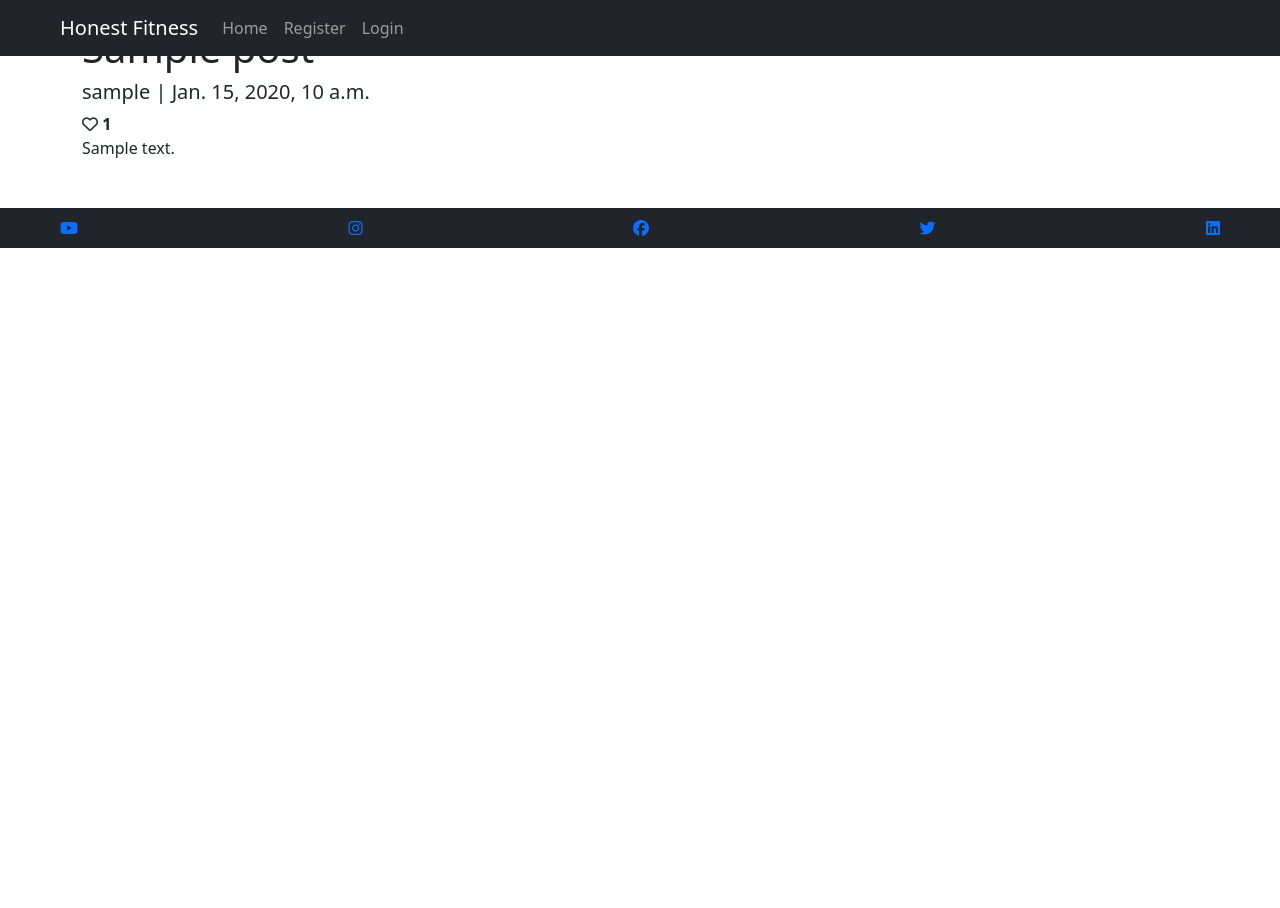
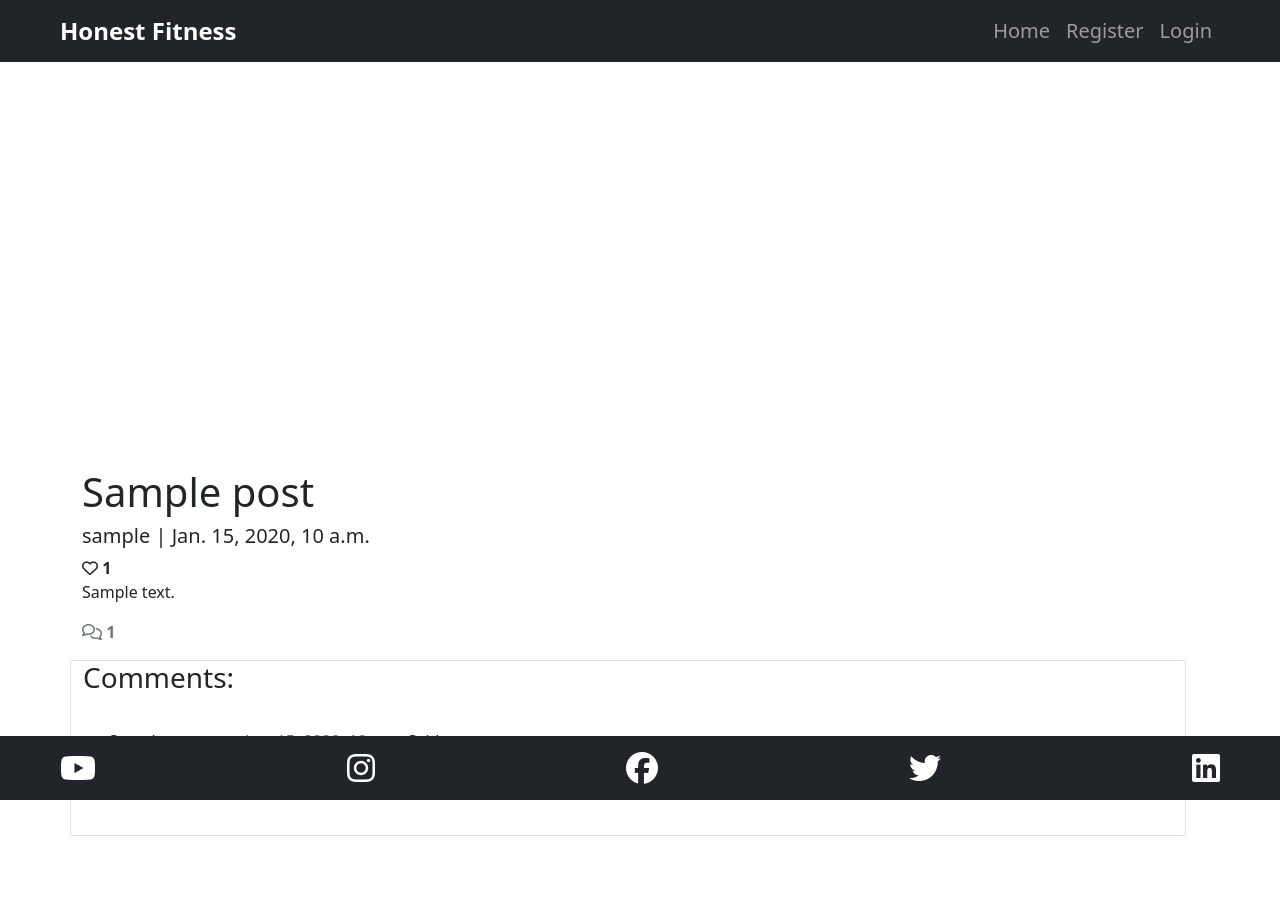
Before and after one commit to StephenKennyGains/HonestFitness, a Django app: a page that uses templates/base.html in a window 1280 px wide. Before the commit the page ends 248 px from the top, so only its background shows below. Run offline with Django 3.2, Linux system fonts and the light colour scheme; tables that the repository leaves empty hold one stand-in row (values such as "Sample post"); some libraries are stand-ins or nearby versions.

Commit message:
Update post full view template and css for header and footer section

```diff
--- a/static/css/style.css
+++ b/static/css/style.css
@@ -0,0 +1,55 @@
+
+
+/* ---------------- Header and Navbar ------------------- */
+
+.nav-header {
+    margin-bottom: 60px;
+}
+
+.navbar-brand {
+    font-weight: bold;
+    font-size: 1.5rem;
+}
+
+.navbar-nav {
+    font-size: 1.25rem;
+}
+
+.navbar-collapse {
+    flex-grow: 0;
+}
+
+.navbar-dark .navbar-toggler {
+    border: none;
+}
+
+/* ------------------- Footer Bar ------------------- */
+
+.footer-nav a {
+    text-decoration: none;
+    font-size: 2rem;
+    color: white;
+}
+
+
+/* ----------------- Full Post View Design -------------------- */
+
+.post-featured-image {
+    margin-top: ;
+    height: 50vh;
+    width: 100%;
+    overflow: hidden;
+    position: relative;
+    display: inline-block;
+}
+
+
+/* Media Queries */
+
+@media only screen and (max-width: 600px) {
+
+    .post-featured-image {
+        height: 33vh;
+        width: 100%;
+    }
+}
--- a/templates/base.html
+++ b/templates/base.html
@@ -54,7 +54,7 @@
 
     <!-- Footer -->
     <footer class="mt-5">
-        <nav class="navbar footer-nav sticky-bottom navbar-expand-lg navbar-dark bg-dark pe-5 ps-5">
+        <nav class="navbar footer-nav fixed-bottom navbar-expand-lg navbar-dark bg-dark pe-5 ps-5">
           <div class="container-fluid">
             <a href=""><i class="fab fa-youtube"></i></a>
             <a href=""><i class="fab fa-instagram"></i></a>
--- a/templates/post_full_view.html
+++ b/templates/post_full_view.html
@@ -1,10 +1,10 @@
 {% extends 'base.html' %} {% block content %}
 
-<div class="featured-image">
+
     <div class="container">
         <div class="row">
-            <div class="post-featured-image">
-                <!-- The featured image URL goes in the src attribute -->
+            <div class="post-featured-image mt-2">
+                <!-- Featured Image of the post -->
                 {% if "placeholder" in post.featured_image.url %}
                 <img src="https://images.unsplash.com/photo-1517836357463-d25dfeac3438?ixlib=rb-1.2.1&ixid=MnwxMjA3fDB8MHxwaG90by1wYWdlfHx8fGVufDB8fHx8&auto=format&fit=crop&w=2370&q=80" width="100%">
                 {% else %}
@@ -12,6 +12,7 @@
                 {% endif %}
             </div>
         </div>
+        <!-- Post Title, author and date created -->
         <div class="post-view-title">
             <h1>
                 {{ post.title }}
@@ -20,15 +21,48 @@
                 {{ post.author }} | {{ post.created_on }}
             </h5>
         </div>
+        <!-- Post Likes -->
         <div class="post-likes">
             <strong><i class="far fa-heart"></i> {{ post.number_of_likes }} </strong>
         </div>
+        <!-- The body of the post -->
         <div class="post-view-content">
             <p>
                 {{ post.content | safe }}
             </p>
         </div>
     </div>
-</div>
+
+    <div class="container">
+        <div class="row">
+            <div class="col-1">
+                <!-- This lists the amount of comments as a total count  -->
+                {% with comments.count as total_comments %}
+                <strong class="text-secondary"><i class="far fa-comments"></i>
+                    <!-- Uses the above with statement to declare total comments from comments.count -->
+                    {{ total_comments }}</strong>
+                {% endwith %}
+        </div>
+        <div class="row">
+            <div class="col-12 card mb-4  mt-3 ">
+                <h3>Comments:</h3>
+                <div class="card-body">
+                    <!-- A for loop to iterate through the comments -->
+                    {% for comment in comments %}
+                    <div class="comments" style="padding: 10px;">
+                        <p class="font-weight-bold">
+                            <!-- Name of person who left the comment, the date left and the comment body with text added "said" to declare it is a comment -->
+                            {{ comment.name }}
+                            <span class=" text-muted font-weight-normal">
+                                {{ comment.created_on }}
+                            </span> Said:
+                        </p>
+                        {{ comment.body | linebreaks }}
+                    </div>
+                    {% endfor %}
+                </div>
+        </div>
+    </div>
+
 
 {% endblock content %}
```
